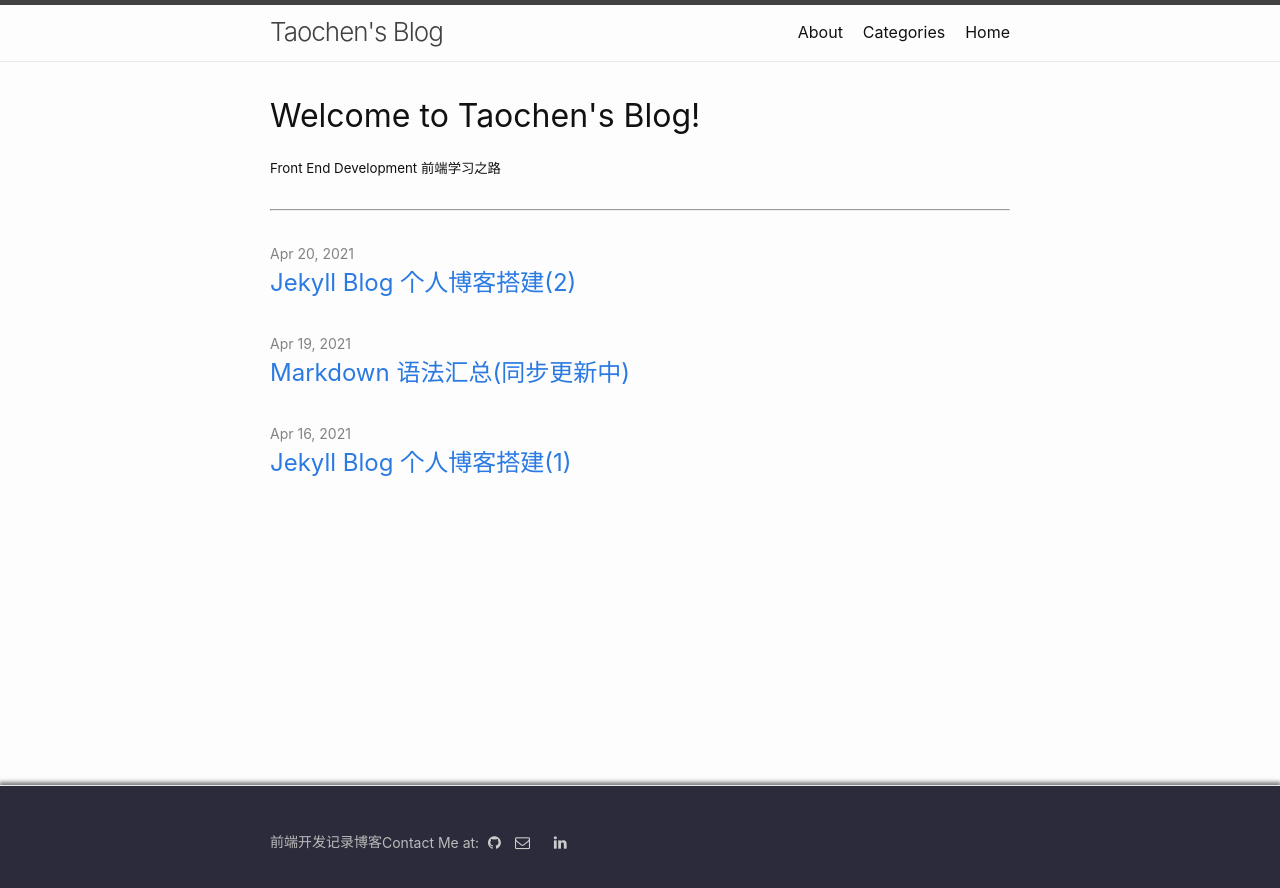
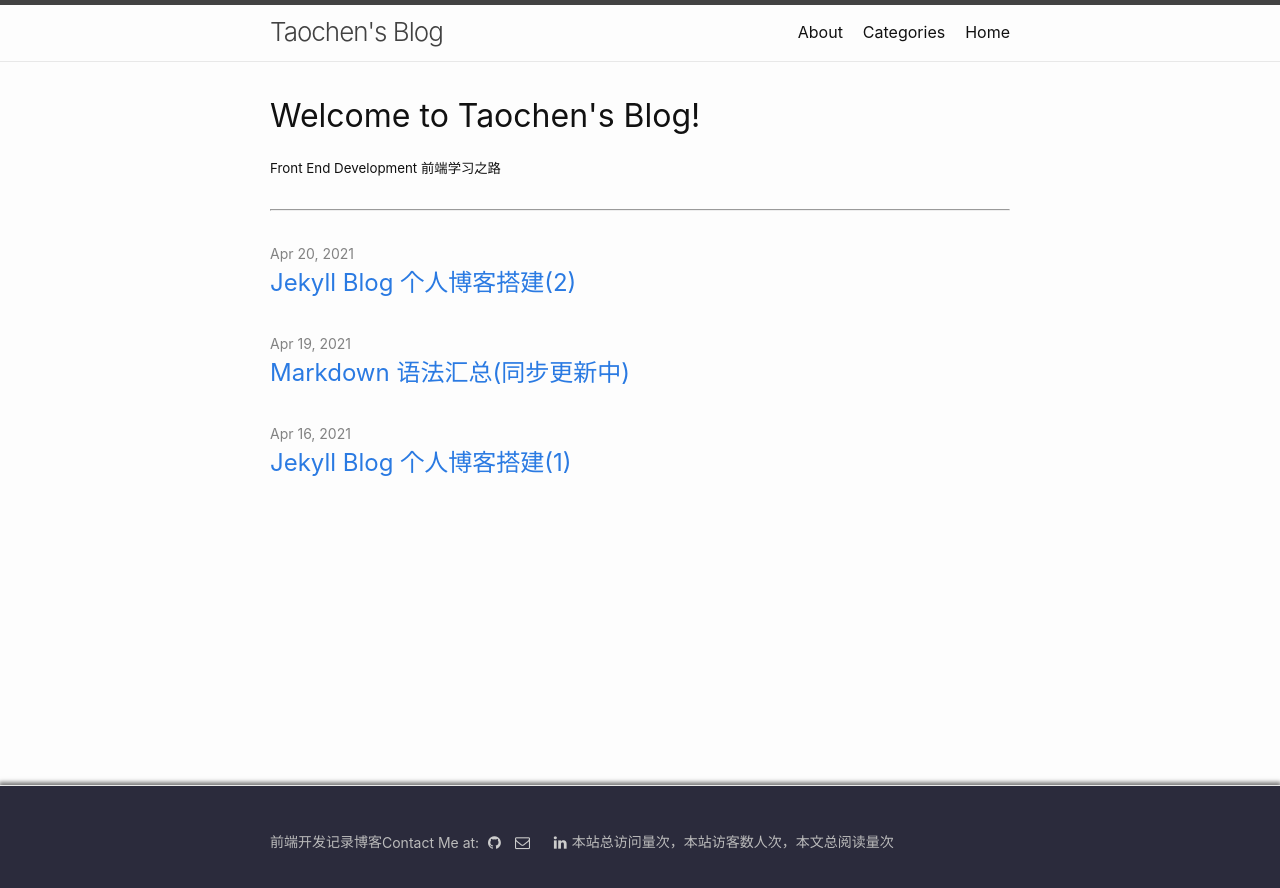
Before and after one commit to ThomasMental/ThomasMental.github.io, a Jekyll site: the page built from index.html, in a window 1280 px wide. Shown: the top 888 px of the page. Built offline with Jekyll 4.4.1, drawn with Linux system fonts in a browser that asks for light colours; comment, search, counter and statistics services are not loaded; a style sheet for code colours, icons or effects is not loaded.

Commit message:
Update footer.html

```diff
--- a/_includes/footer.html
+++ b/_includes/footer.html
@@ -1,7 +1,7 @@
 <footer class="site-footer">
   <div class="wrapper">
 
-    <p class="description">{{ site.description_footer | escape }}</p>
+    <p class="description">{{ site.description_footer | escape }} </p>
     <p class="contact">
       Contact Me at:
       {% if site.github_username %}
@@ -17,5 +17,9 @@
         <a href="https://www.linkedin.com/in/{{site.linkedIn_username}}" title="LinkedIn"><i class="fa fa-linkedin" aria-hidden="true"></i></a>
       {% endif %}
     </p>
+    <p>
+      本站总访问量<span id="busuanzi_value_site_pv"></span>次，本站访客数<span id="busuanzi_value_site_uv"></span>人次，本文总阅读量<span id="busuanzi_value_page_pv"></span>次
+    </p>
   </div>
 </footer>
+<script async src="//busuanzi.ibruce.info/busuanzi/2.3/busuanzi.pure.mini.js"></script>
```
